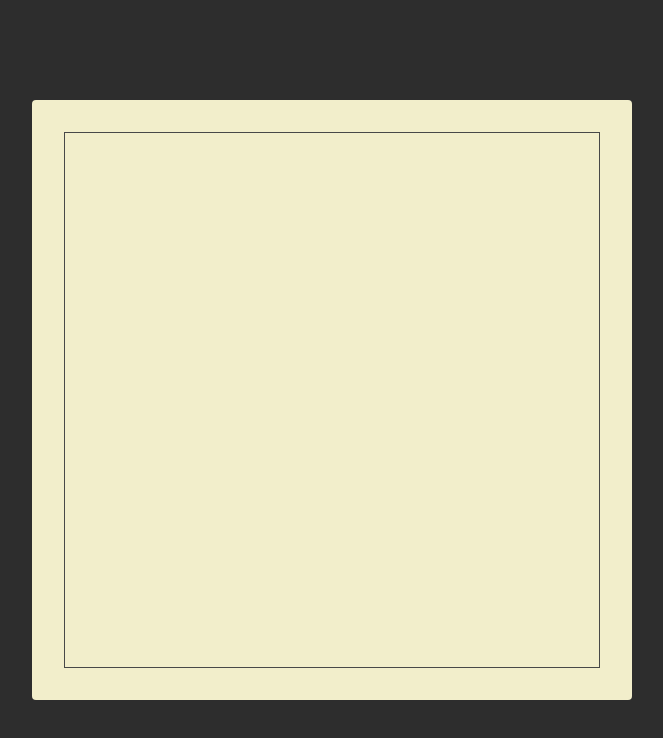
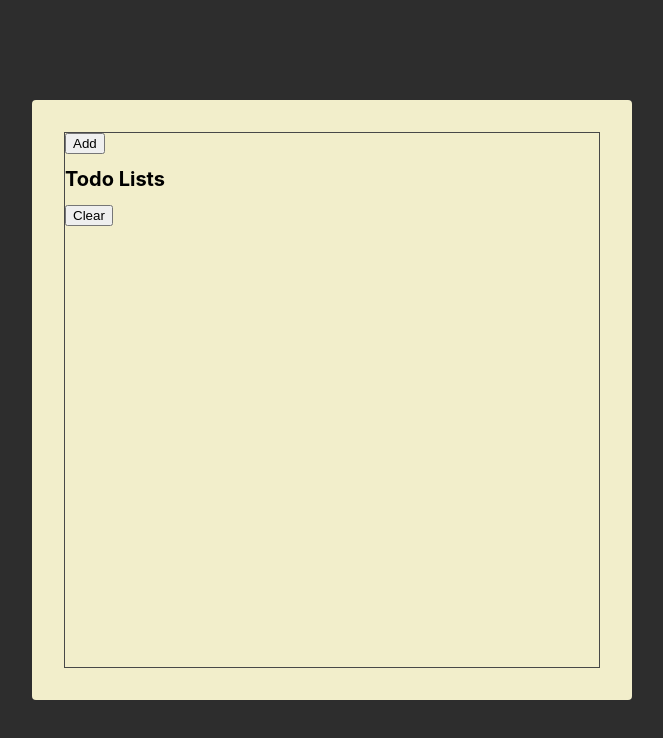
Before and after one commit to msaifularif/react-starter-course, a website: page index.html in a window 1280 px wide. Shown: the whole page, without its empty margins (308-971 px from the left). Drawn offline with Linux system fonts and the light colour scheme.

Commit message:
Tambah Button

```diff
--- a/index.html
+++ b/index.html
@@ -14,7 +14,11 @@
   </head>
   <body>
     <div class="container">
-      <div class="frame"></div>
+      <div class="frame">
+        <button class="header-btn">Add</button>
+        <h1 class="header-title">Todo Lists</h1>
+        <button class="header-btn">Clear</button>
+      </div>
     </div>
   </body>
 </html>
```
